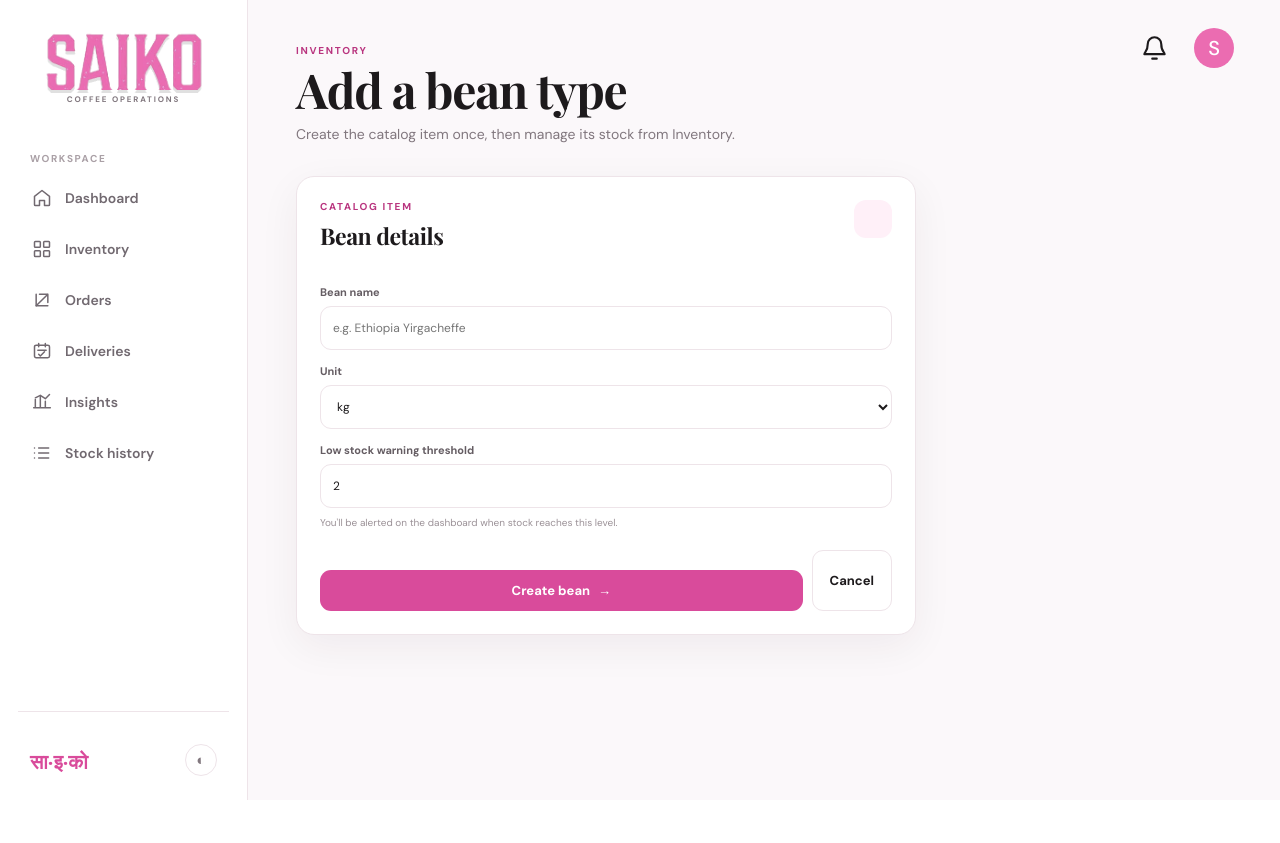
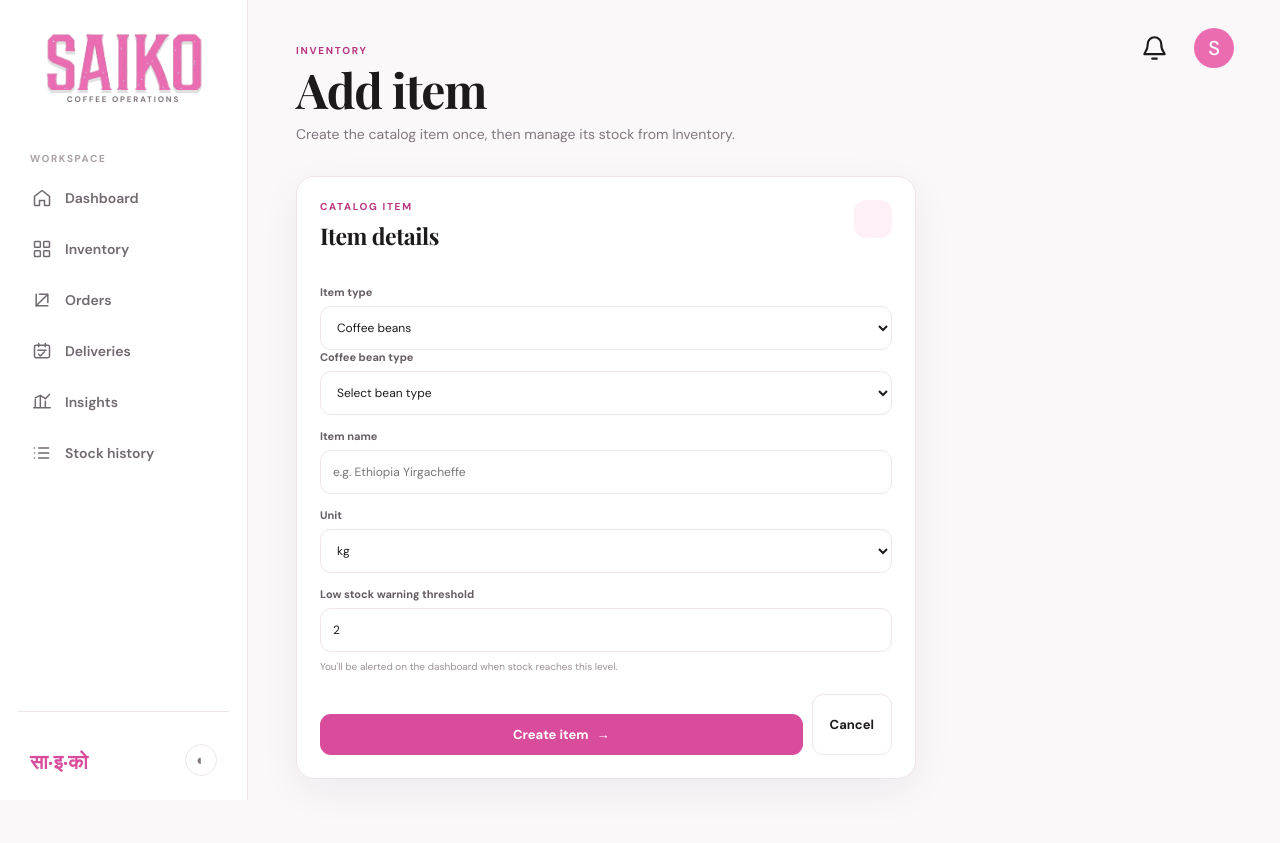
Before and after one commit to Vinamra-side/Inventry, a Flask app: template templates/new_bean.html in a window 1280 px wide. Before the commit the page ends 800 px from the top, so only its background shows below. Run offline with Flask 3, Linux system fonts and the light colour scheme; the template is opened without the code that fills it, so the values that code supplies are empty; some libraries are stand-ins or nearby versions.

Commit message:
Updated inventory page

```diff
--- a/app.py
+++ b/app.py
@@ -176,9 +176,11 @@ def register_routes(app):
                     name=request.form["name"],
                     unit=request.form.get("unit", "kg"),
                     low_stock_threshold=float(request.form.get("low_stock_threshold") or 2.0),
+                    item_type=request.form.get("item_type", "coffee_beans"),
+                    bean_type=request.form.get("bean_type") or None,
                 )
-                flash(f"Added {request.form['name']} to the bean catalog.", "success")
-                return redirect(url_for("dashboard"))
+                flash(f"Added {request.form['name']} to the item catalog.", "success")
+                return redirect(url_for("inventory"))
             except ValueError as exc:
                 flash(str(exc), "error")
         return render_template("new_bean.html")
--- a/schema.sql
+++ b/schema.sql
@@ -7,10 +7,15 @@ CREATE TABLE IF NOT EXISTS beans (
     id SERIAL PRIMARY KEY,
     name VARCHAR(120) UNIQUE NOT NULL,
     unit VARCHAR(20) NOT NULL DEFAULT 'kg',
+    item_type VARCHAR(30) NOT NULL DEFAULT 'coffee_beans',
+    bean_type VARCHAR(20),
     current_stock NUMERIC(10, 2) NOT NULL DEFAULT 0,
     low_stock_threshold NUMERIC(10, 2) NOT NULL DEFAULT 2,
     created_at TIMESTAMPTZ NOT NULL DEFAULT now()
 );
+
+ALTER TABLE beans ADD COLUMN IF NOT EXISTS item_type VARCHAR(30) NOT NULL DEFAULT 'coffee_beans';
+ALTER TABLE beans ADD COLUMN IF NOT EXISTS bean_type VARCHAR(20);
 
 -- Immutable log of every stock increase. This is the only table that
 -- is allowed to raise a bean's stock.
--- a/services.py
+++ b/services.py
@@ -41,6 +41,8 @@ class LicenseLimitError(Exception):
 
 
 ALLOWED_UNITS = {"kg", "g", "lb"}
+ALLOWED_ITEM_TYPES = {"coffee_beans", "instant_coffee", "decoction"}
+ALLOWED_BEAN_TYPES = {"green", "roasted"}
 PHONE_PATTERN = re.compile(r"^\+?[0-9][0-9 -]{6,19}$")
 
 
@@ -94,27 +96,39 @@ def get_bean(bean_id):
         release_connection(conn)
 
 
-def add_bean(name, unit="kg", low_stock_threshold=2.0):
-    name = _validate_text(name, "Bean name", 120)
+def add_bean(name, unit="kg", low_stock_threshold=2.0, item_type="coffee_beans", bean_type=None):
+    name = _validate_text(name, "Item name", 120)
     unit = (unit or "").strip()
     if unit not in ALLOWED_UNITS:
         raise ValueError("Unit must be kg, g, or lb.")
+    item_type = (item_type or "").strip()
+    if item_type not in ALLOWED_ITEM_TYPES:
+        raise ValueError("Select a valid item type.")
+    bean_type = (bean_type or "").strip() or None
+    if item_type == "coffee_beans" and bean_type not in ALLOWED_BEAN_TYPES:
+        raise ValueError("Select Green bean or Roasted bean.")
+    if item_type != "coffee_beans":
+        bean_type = None
     if not math.isfinite(float(low_stock_threshold)) or float(low_stock_threshold) < 0:
         raise ValueError("Low-stock threshold must be zero or greater.")
     conn = get_connection()
     try:
         with conn.cursor() as cur:
+            # Keep existing deployments compatible without requiring a separate
+            # migration step before the first new catalog item is added.
+            cur.execute("ALTER TABLE beans ADD COLUMN IF NOT EXISTS item_type VARCHAR(30) NOT NULL DEFAULT 'coffee_beans'")
+            cur.execute("ALTER TABLE beans ADD COLUMN IF NOT EXISTS bean_type VARCHAR(20)")
             cur.execute("SELECT id FROM beans WHERE LOWER(name) = LOWER(%s)", (name,))
             if cur.fetchone():
-                raise ValueError(f"A bean named '{name}' already exists.")
+                raise ValueError(f"An item named '{name}' already exists.")
 
             cur.execute(
                 """
-                INSERT INTO beans (name, unit, low_stock_threshold)
-                VALUES (%s, %s, %s)
+                INSERT INTO beans (name, unit, low_stock_threshold, item_type, bean_type)
+                VALUES (%s, %s, %s, %s, %s)
                 RETURNING *
                 """,
-                (name, unit, low_stock_threshold),
+                (name, unit, low_stock_threshold, item_type, bean_type),
             )
             bean = cur.fetchone()
         conn.commit()
--- a/static/service-worker.js
+++ b/static/service-worker.js
@@ -1,6 +1,6 @@
-const CACHE_NAME = "saiko-static-v9";
+const CACHE_NAME = "saiko-static-v10";
 const STATIC_ASSETS = [
-  "/static/style.css?v=9",
+  "/static/style.css?v=10",
   "/static/pwa.js?v=4",
   "/static/saiko-logo-clean.png",
   "/static/saiko-logo.png",
--- a/static/style.css
+++ b/static/style.css
@@ -170,6 +170,7 @@ tbody tr:hover { background: #fdf9fb; }
 .empty-icon { width: 48px; height: 48px; display: grid; place-items: center; border-radius: 15px; background: var(--pink-soft); color: var(--pink-dark); font-size: 22px; margin-bottom: 3px; }
 
 .stacked { display: grid; gap: 0; }
+.stacked [hidden] { display: none !important; }
 form.stacked label, .order-form label { display: block; color: #655d63; font-size: 11px; font-weight: 700; margin: 14px 0 7px; }
 form.stacked label:first-child { margin-top: 0; }
 label span { color: #a69ca2; font-weight: 500; }
--- a/templates/base.html
+++ b/templates/base.html
@@ -13,7 +13,7 @@
   <link rel="preconnect" href="https://fonts.googleapis.com">
   <link rel="preconnect" href="https://fonts.gstatic.com" crossorigin>
   <link href="https://fonts.googleapis.com/css2?family=DM+Sans:wght@400;500;600;700&family=Playfair+Display:wght@600;700;800&display=swap" rel="stylesheet">
-  <link rel="stylesheet" href="{{ url_for('static', filename='style.css', v='9') }}">
+  <link rel="stylesheet" href="{{ url_for('static', filename='style.css', v='10') }}">
 </head>
 <body>
   <script>
--- a/templates/new_bean.html
+++ b/templates/new_bean.html
@@ -1,9 +1,48 @@
 {% extends "base.html" %}
-{% block title %}New Bean{% endblock %}
-{% block mobile_title %}New Bean{% endblock %}
+{% block title %}Add Item{% endblock %}
+{% block mobile_title %}Add Item{% endblock %}
 {% block content %}
-  <section class="page-head"><div><div class="eyebrow">INVENTORY</div><h1>Add a bean type</h1><p class="subtitle">Create the catalog item once, then manage its stock from Inventory.</p></div></section>
-  <section class="panel form-panel narrow-form"><div class="panel-head"><div><div class="eyebrow">CATALOG ITEM</div><h2>Bean details</h2></div><div class="round-icon"></div></div>
-    <form class="stacked" method="POST"><input type="hidden" name="csrf_token" value="{{ csrf_token() }}"><label for="name">Bean name</label><input type="text" id="name" name="name" maxlength="120" placeholder="e.g. Ethiopia Yirgacheffe" required><label for="unit">Unit</label><select id="unit" name="unit"><option value="kg" selected>kg</option><option value="g">g</option><option value="lb">lb</option></select><label for="low_stock_threshold">Low stock warning threshold</label><input type="number" id="low_stock_threshold" name="low_stock_threshold" min="0" step="0.1" value="2"><p class="field-help">You'll be alerted on the dashboard when stock reaches this level.</p><div class="form-buttons"><button type="submit">Create bean <span>→</span></button><a class="button secondary" href="{{ url_for('dashboard') }}">Cancel</a></div></form>
+  <section class="page-head"><div><div class="eyebrow">INVENTORY</div><h1>Add item</h1><p class="subtitle">Create the catalog item once, then manage its stock from Inventory.</p></div></section>
+  <section class="panel form-panel narrow-form"><div class="panel-head"><div><div class="eyebrow">CATALOG ITEM</div><h2>Item details</h2></div><div class="round-icon"></div></div>
+    <form class="stacked" method="POST">
+      <input type="hidden" name="csrf_token" value="{{ csrf_token() }}">
+      <label for="item_type">Item type</label>
+      <select id="item_type" name="item_type" required data-item-type>
+        <option value="coffee_beans" selected>Coffee beans</option>
+        <option value="instant_coffee">Instant Coffee</option>
+        <option value="decoction">Decoction</option>
+      </select>
+      <div data-bean-type-group>
+        <label for="bean_type">Coffee bean type</label>
+        <select id="bean_type" name="bean_type" required data-bean-type>
+          <option value="" selected disabled>Select bean type</option>
+          <option value="green">Green bean</option>
+          <option value="roasted">Roasted bean</option>
+        </select>
+      </div>
+      <label for="name">Item name</label>
+      <input type="text" id="name" name="name" maxlength="120" placeholder="e.g. Ethiopia Yirgacheffe" required>
+      <label for="unit">Unit</label>
+      <select id="unit" name="unit"><option value="kg" selected>kg</option><option value="g">g</option><option value="lb">lb</option></select>
+      <label for="low_stock_threshold">Low stock warning threshold</label>
+      <input type="number" id="low_stock_threshold" name="low_stock_threshold" min="0" step="0.1" value="2">
+      <p class="field-help">You'll be alerted on the dashboard when stock reaches this level.</p>
+      <div class="form-buttons"><button type="submit">Create item <span>→</span></button><a class="button secondary" href="{{ url_for('inventory') }}">Cancel</a></div>
+    </form>
   </section>
+  <script>
+    (function () {
+      const itemType = document.querySelector('[data-item-type]');
+      const beanTypeGroup = document.querySelector('[data-bean-type-group]');
+      const beanType = document.querySelector('[data-bean-type]');
+      function syncBeanType() {
+        const isCoffeeBean = itemType.value === 'coffee_beans';
+        beanTypeGroup.hidden = !isCoffeeBean;
+        beanType.required = isCoffeeBean;
+        if (!isCoffeeBean) beanType.value = '';
+      }
+      itemType.addEventListener('change', syncBeanType);
+      syncBeanType();
+    }());
+  </script>
 {% endblock %}
```
